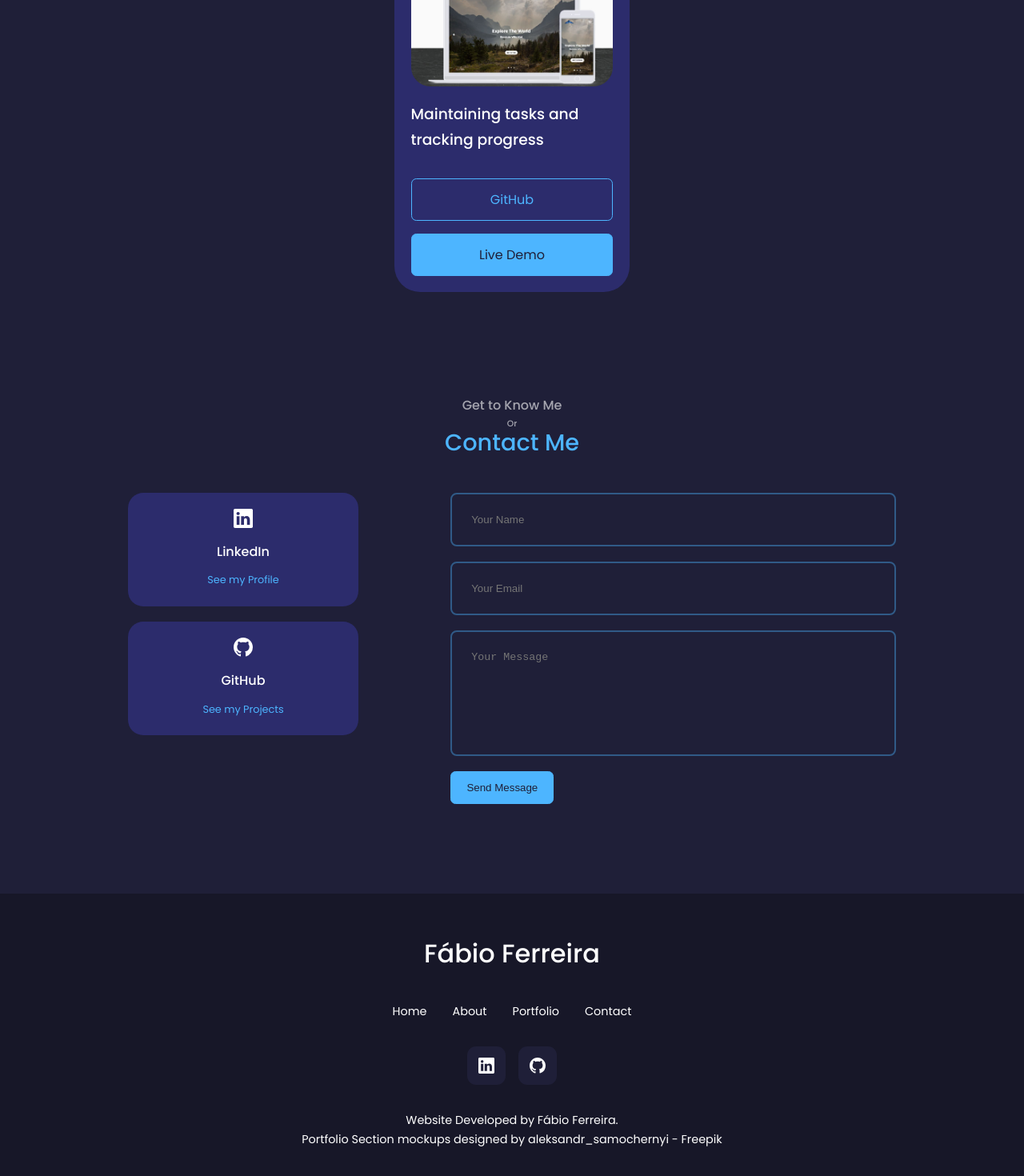
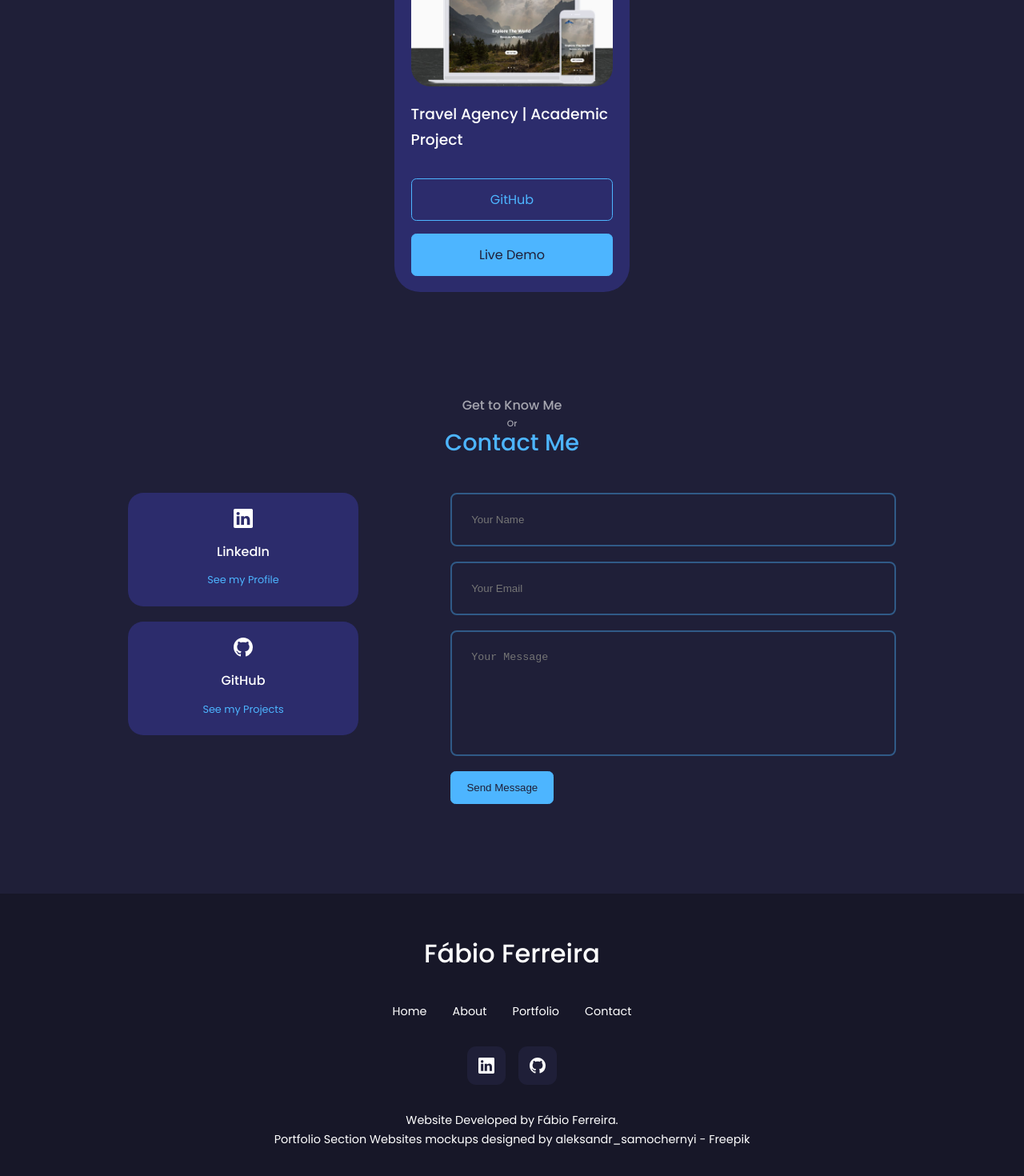
Before and after one commit to fabio-m-ferreira/Portfolio-WebApp, a React (Create React App) app: page / in a window 1280 px wide. Shown: the part 2540-4010 px from the top of the page at 80% size. Built offline with nearby package versions, Linux system fonts and the light colour scheme.

Commit message:
CV Update

```diff
--- a/src/components/contact/Contact.jsx
+++ b/src/components/contact/Contact.jsx
@@ -43,7 +43,7 @@ const Contact = () => {
           <article className='contact-option'>
             <BsGithub className='contact-option-icon' />
             <h4>GitHub</h4>
-            <a href="https://github.com/Voydd9" target="_blank" rel="noreferrer">See my Projects</a>
+            <a href="https://github.com/fabio-m-ferreira" target="_blank" rel="noreferrer">See my Projects</a>
           </article>
         </div>
 
--- a/src/components/footer/Footer.jsx
+++ b/src/components/footer/Footer.jsx
@@ -18,12 +18,12 @@ const Footer = () => {
 
       <div className="footer-socials">
         <a href='https://www.linkedin.com/in/fabio--ferreira/' target="_blank" rel="noreferrer"><BsLinkedin /></a>
-        <a href='https://github.com/Voydd9' target="_blank" rel="noreferrer"><BsGithub /></a>
+        <a href='https://github.com/fabio-m-ferreira' target="_blank" rel="noreferrer"><BsGithub /></a>
       </div>
 
       <div className="footer-copyright">
         <p>Website Developed by Fábio Ferreira.</p>
-        <a href="https://www.freepik.com/aleksandr-samochernyi"> Portfolio Section mockups designed by aleksandr_samochernyi - Freepik</a>
+        <a href="https://www.freepik.com/aleksandr-samochernyi"> Portfolio Section Websites mockups designed by aleksandr_samochernyi - Freepik</a>
       </div>
     </footer>
   )
--- a/src/components/portfolio/Portfolio.jsx
+++ b/src/components/portfolio/Portfolio.jsx
@@ -18,21 +18,21 @@ const data = [
     id: 2,
     image: IMG2,
     title: 'Social Media App - Android | Academic Project',
-    sourceButton: <a href="https://github.com/voydd9/Facepalm" className="btn" target="_blank" rel="noreferrer">GitHub</a>,
+    sourceButton: <a href="https://github.com/fabio-m-ferreira/Facepalm" className="btn" target="_blank" rel="noreferrer">GitHub</a>,
     demoButton: <a href="/projects/facepalm" className="btn btn-primary" target="_blank" rel="noreferrer">See More</a>
   },
   {
     id: 3,
     image: IMG3,
     title: 'Portfolio Template',
-    sourceButton: <a href="https://github.com/voydd9/React-Portfolio-WebApp" className="btn" target="_blank" rel="noreferrer">GitHub</a>,
+    sourceButton: <a href="https://github.com/fabio-m-ferreira/React-Portfolio-WebApp" className="btn" target="_blank" rel="noreferrer">GitHub</a>,
     demoButton: <a href="https://ff-react-portfolio-template.vercel.app/" className="btn btn-primary" target="_blank" rel="noreferrer">Live Demo</a>
   },
   {
     id: 4,
     image: IMG4,
-    title: 'Maintaining tasks and tracking progress',
-    sourceButton: <a href="https://github.com/voydd9/travel-agency" className="btn" target="_blank" rel="noreferrer">GitHub</a>,
+    title: 'Travel Agency | Academic Project',
+    sourceButton: <a href="https://github.com/fabio-m-ferreira/travel-agency" className="btn" target="_blank" rel="noreferrer">GitHub</a>,
     demoButton: <a href="projects/travel-agency/index.html" className="btn btn-primary" target="_blank" rel="noreferrer">Live Demo</a>
   },
 
--- a/src/projects/facepalm/FacepalmApp.jsx
+++ b/src/projects/facepalm/FacepalmApp.jsx
@@ -98,7 +98,7 @@ const FacepalmApp = () => {
           <SiFirebase className='project-icon' data-aos="fade-up" data-aos-delay="350" />
         </div>
         <h3 data-aos="fade-up" data-aos-delay="400" className='text-light-alt'>Built for Android</h3>
-        <a data-aos="fade-up" data-aos-delay="550" href="https://github.com/voydd9/Facepalm" className="btn" target="_blank" rel="noreferrer">GitHub</a>
+        <a data-aos="fade-up" data-aos-delay="550" href="https://github.com/fabio-m-ferreira/Facepalm" className="btn" target="_blank" rel="noreferrer">GitHub</a>
 
         <div id="scroll-down-animation">
           <span className='mouse' data-aos="fade-up" data-aos-delay="600">
```
